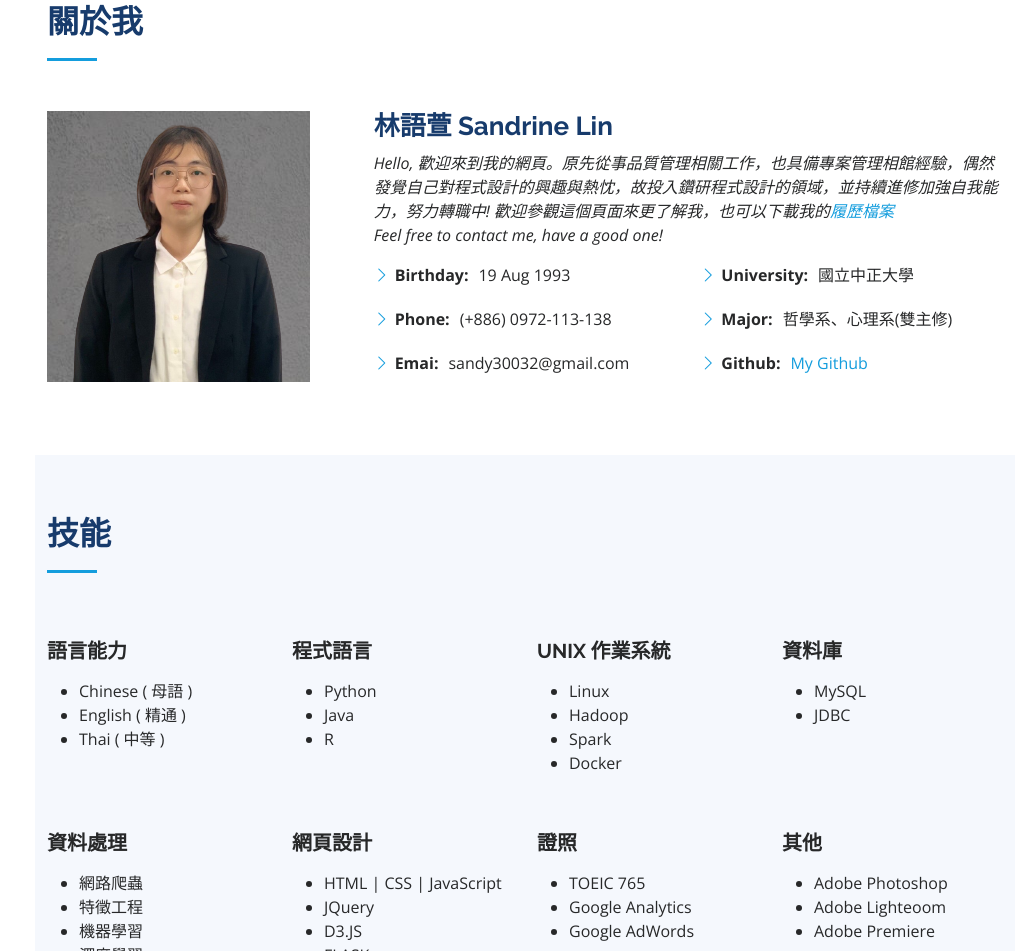
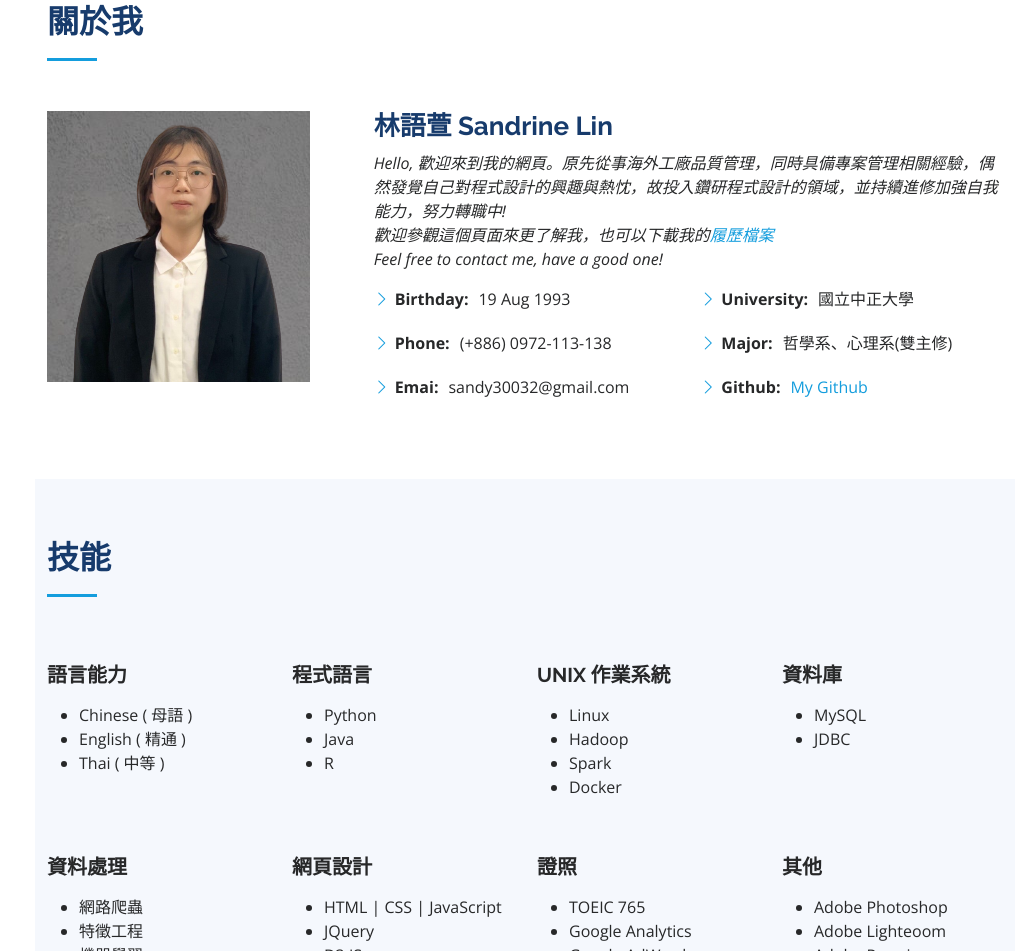
Before and after one commit to sarawuwu/Resume, a plain HTML site: page index.html in a window 1280 px wide. Shown: the part 857-1808 px from the top of the page, without its empty margins (265-1280 px from the left). Drawn offline with nearby package versions, Linux system fonts and the light colour scheme.

Commit message:
update for about me p

```diff
--- a/index.html
+++ b/index.html
@@ -99,8 +99,8 @@
             <h3>林語萱 Sandrine Lin</h3>
             <h4></h4>
             <p class="fst-italic">
-              Hello, 歡迎來到我的網頁。原先從事品質管理相關工作，也具備專案管理相館經驗，偶然發覺自己對程式設計的興趣與熱忱，故投入鑽研程式設計的領域，並持續進修加強自我能力，努力轉職中!
-              歡迎參觀這個頁面來更了解我，也可以下載我的<a href="./林語萱_履歷.pdf" target="_blank">履歷檔案</a>
+              Hello, 歡迎來到我的網頁。原先從事海外工廠品質管理，同時具備專案管理相關經驗，偶然發覺自己對程式設計的興趣與熱忱，故投入鑽研程式設計的領域，並持續進修加強自我能力，努力轉職中!
+              <br>歡迎參觀這個頁面來更了解我，也可以下載我的<a href="./林語萱_履歷.pdf" target="_blank">履歷檔案</a>
               <br>
               Feel free to contact me, have a good one!
             </p>
```
